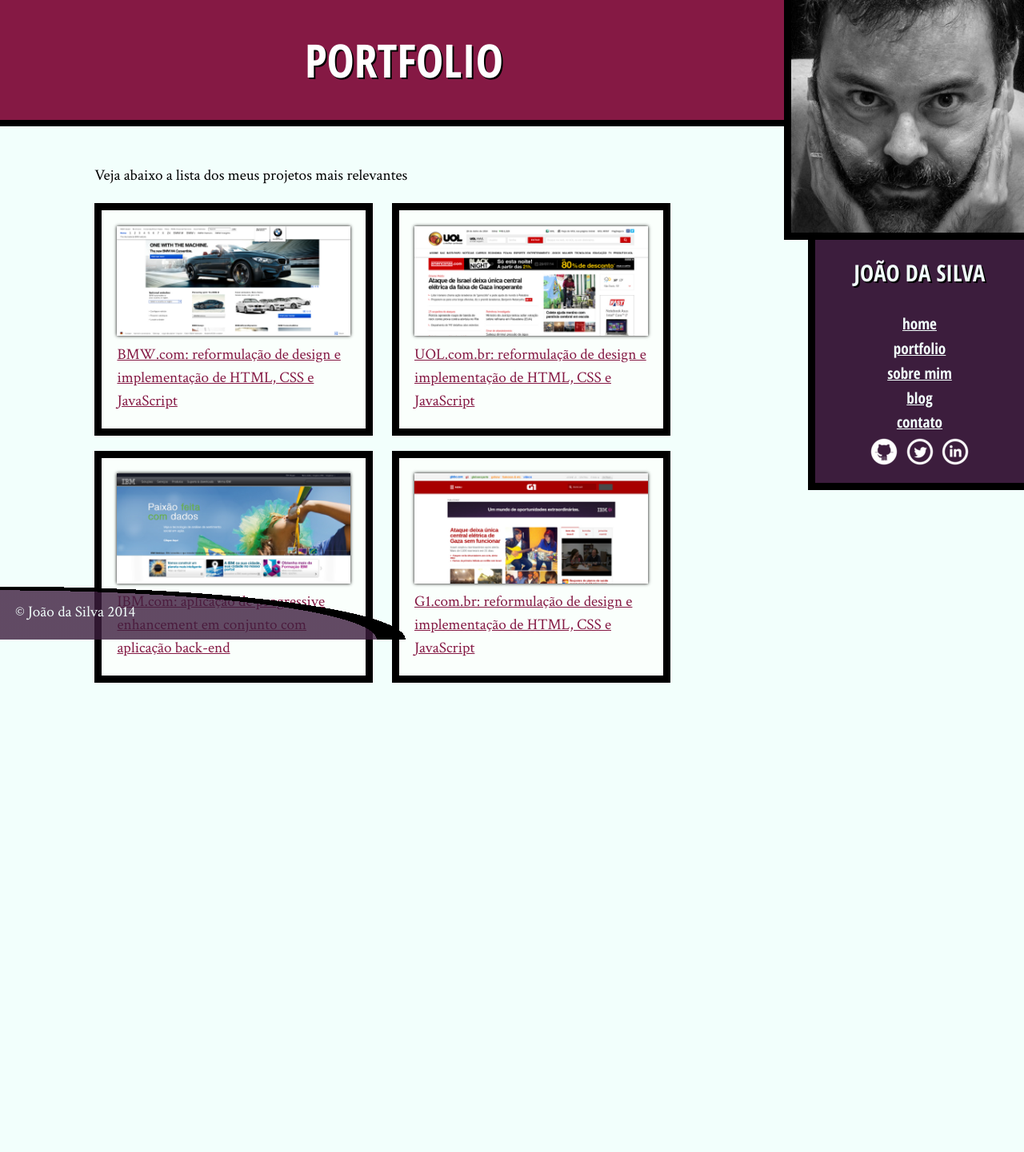
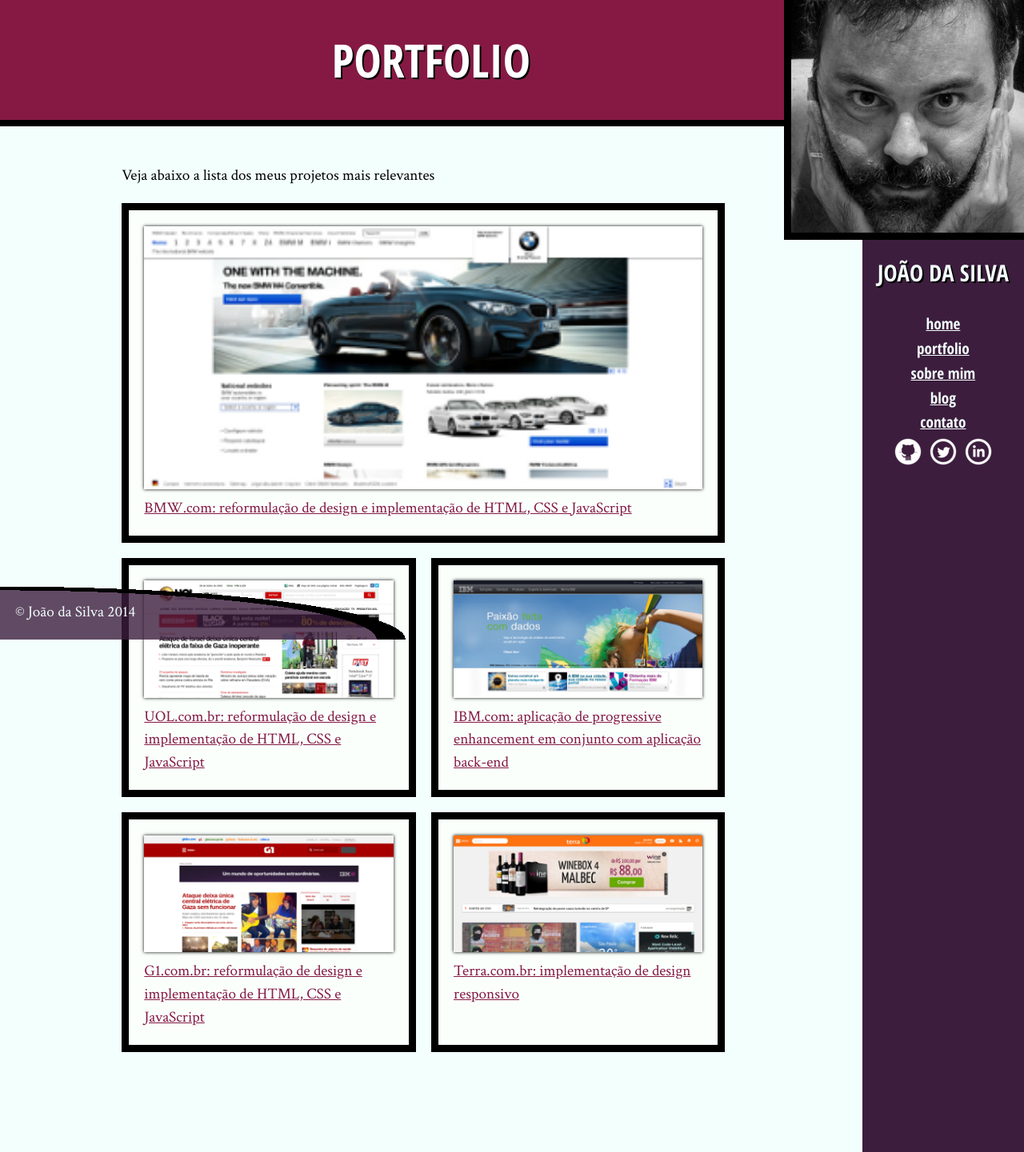
Before and after one commit to antonioiagolg/curso-alura, a web app: file html5-css3-II/portfolio.html in a window 1280 px wide. Shown: the whole page at 80% size. Before the commit the page ends 854 px from the top, so only its background shows below. Run offline with its HTML, style and script files only (its server is not run), Linux system fonts and the light colour scheme.

Commit message:
Finalizando curso de html5 e css3

```diff
--- a/html5-css3-II/css/portfolio.css
+++ b/html5-css3-II/css/portfolio.css
@@ -1,5 +1,5 @@
 .portfolio li {
-    display: inline-block;
+    flex: 1 1 45%;
     border: .5em solid black;
     background-color: #FAFFFC;
     width: 45%;
@@ -9,6 +9,15 @@
     margin-bottom: 1em;
 }
 
+.portfolio li:first-child {
+    flex-basis: 100%;
+}
+
+.portfolio {
+    display: flex;
+    flex-wrap: wrap;
+}
+
 .portfolio img {
     width: 100%;
     box-shadow: 0 0 4px #000;
--- a/html5-css3-II/css/site.css
+++ b/html5-css3-II/css/site.css
@@ -3,6 +3,11 @@
     background-color: #F2FFFC;
     font-size: 120%;
     line-height: 1.5;
+}
+
+body {
+    display: flex;
+    flex-wrap: wrap;
 }
 
 h1,
@@ -149,26 +154,22 @@
 }
 
 main {
-    width: calc(100% - 0.9 * 300px);
-    float: left;
+    flex-grow: 1;
     padding-bottom: 4em;
 }
 
 .minha-foto,
 .navegacao-site {
-    border-left: .5em solid black;
-    border-bottom: .5em solid black;
     box-sizing: border-box;
 }
 
 .navegacao-site {
-    width: calc(0.9 * 300px);
-    float: right;
-    position: relative;
-    top: 300px;
+    padding-top: calc(300px + 1em);
 }
 
 .minha-foto {
+    border-left: .5em solid black;
+    border-bottom: .5em solid black;
     position: absolute;
     top: 0;
     right: 0;
--- a/html5-css3-II/portfolio.html
+++ b/html5-css3-II/portfolio.html
@@ -40,6 +40,14 @@
                             <figcaption>G1.com.br: reformulação de design e implementação de HTML, CSS e JavaScript</figcaption>
                         </figure>
                 </a></li>
+                <li>
+                    <a href="http://terra.com.br">
+                        <figure>
+                            <img src="imagens/terra.png" alt="Front-page do portal Terra">
+                            <figcaption>Terra.com.br: implementação de design responsivo</figcaption>
+                        </figure>
+                    </a>
+                </li>
             </ol>
         </div>
     </main>
```
Also changed, not shown: html5-css3-II/css/index.css (+17 -4 lines).
